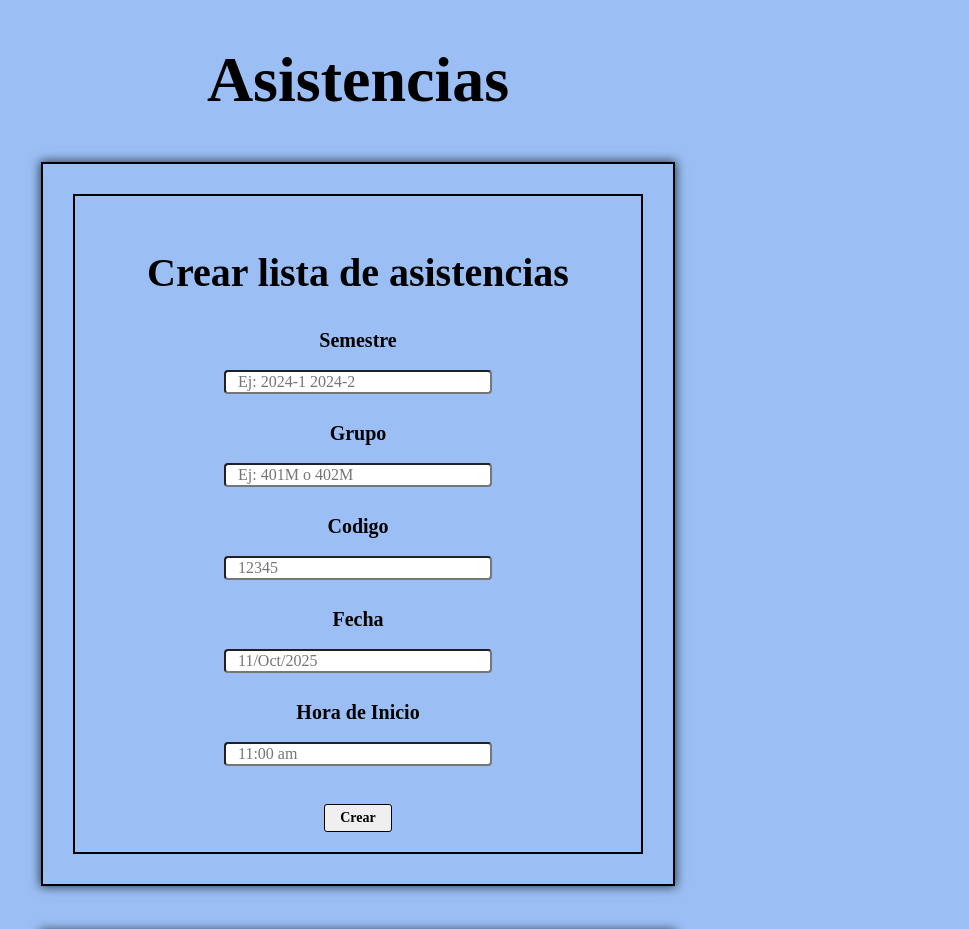
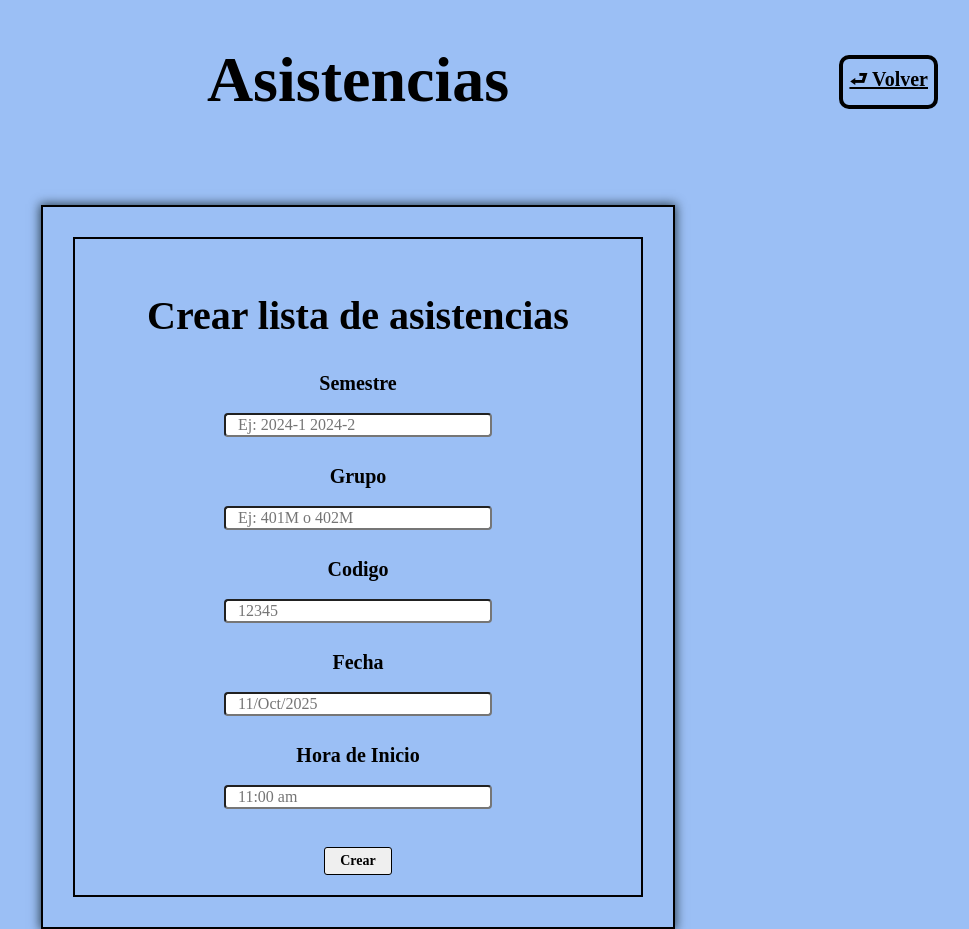
Before and after one commit to DanielEcm25/Sistema-de-asistencias_HCJ, a plain HTML site: page Frontend/asistencias.html in a window 1280 px wide. Shown: the top 929 px of the page, without its empty margins (282-1251 px from the left). Drawn offline with Linux system fonts and the light colour scheme.

Commit message:
Arreglos

```diff
--- a/Frontend/asistencias.html
+++ b/Frontend/asistencias.html
@@ -4,10 +4,15 @@
     <meta charset="UTF-8">
     <meta name="viewport" content="width=device-width, initial-scale=1.0">
     <link rel="stylesheet" href="../estilos css/asistencias.css">
-    <title>Asignaturas</title>
+    <title>Asistencias</title>
 </head>
 <body>
-    <h1>Asistencias</h1>
+    <header>
+        <h1>Asistencias</h1>
+        <div class="volver">
+            <a href="../index.html"> ⮐ Volver</a>
+        </div>
+    </header>
     <form>
         <fieldset>
             <h2>Crear lista de asistencias</h2>
--- a/estilos css/asistencias.css
+++ b/estilos css/asistencias.css
@@ -3,9 +3,33 @@ body {
     font-family: 'Times New Roman', Times, serif;
     background-color: #48e8;
 }
-h1 {
+header{
+    display: flex;
+    justify-content: center;
+    position: relative;
+    margin-bottom: 10px;
+}
+h1{
     text-align: center;
     font-size: 5vw;
+}
+.volver{
+    max-width: 20%;
+    justify-self: right;
+    margin: 15px;
+    margin-right: 20px;
+    border: 4px solid black;
+    border-radius: 10px;
+    padding: 6px;
+    position: absolute;
+    top: 40px;
+    right: 40px;
+}
+div a{
+    font-family: inherit;
+    font-weight: bold;
+    font-size: 20px;
+    color: black;
 }
 form {
     text-align: center;
```
Also changed, not shown: index.html (+1 -1 lines).
